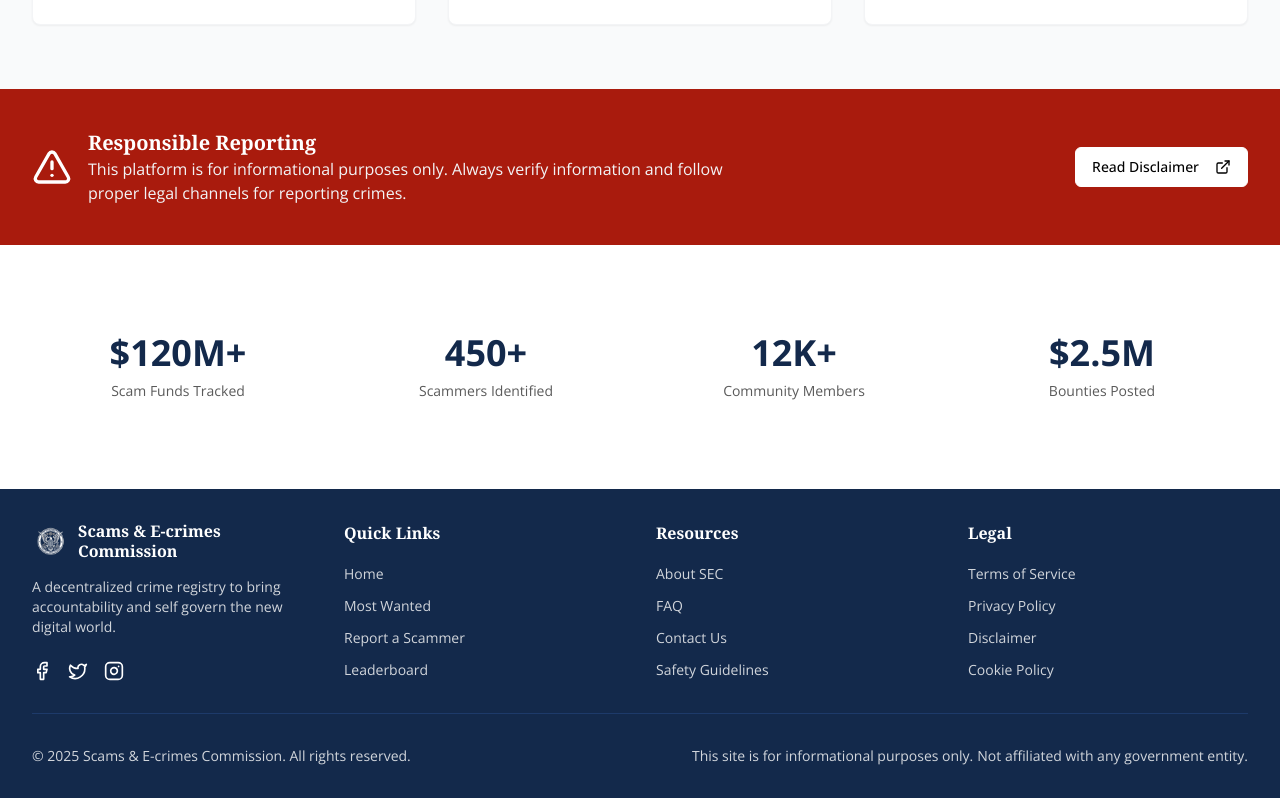
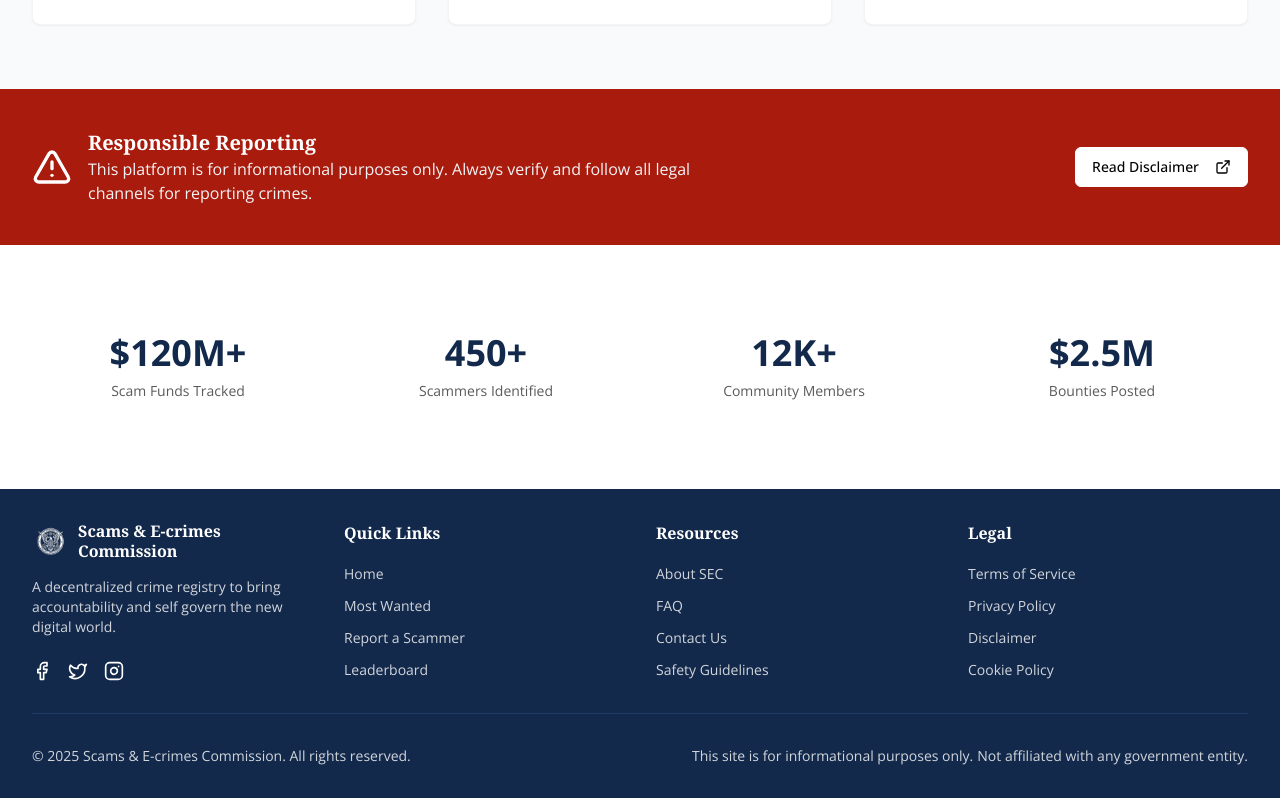
Before and after one commit to BOSC-DEV/sec-app, a React (Vite) app: page / in a window 1280 px wide. Shown: the part 1445-2243 px from the top of the page. Built offline with nearby package versions, Linux system fonts and the light colour scheme; no server answers; the database is empty.

Commit message:
Visual edit in Lovable
Edited UI in Lovable

```diff
--- a/src/pages/Index.tsx
+++ b/src/pages/Index.tsx
@@ -98,9 +98,7 @@ const Index = () => {
               <AlertTriangle className="h-10 w-10 mr-4 flex-shrink-0" />
               <div>
                 <h3 className="text-xl font-serif font-bold text-white">Responsible Reporting</h3>
-                <p className="text-gray-100 max-w-2xl">
-                  This platform is for informational purposes only. Always verify information and follow proper legal channels for reporting crimes.
-                </p>
+                <p className="text-gray-100 max-w-2xl">This platform is for informational purposes only. Always verify and follow all legal channels for reporting crimes.</p>
               </div>
             </div>
             <Button asChild variant="outline" className="border-white text-black hover:bg-white/10 hover:text-white">
```
